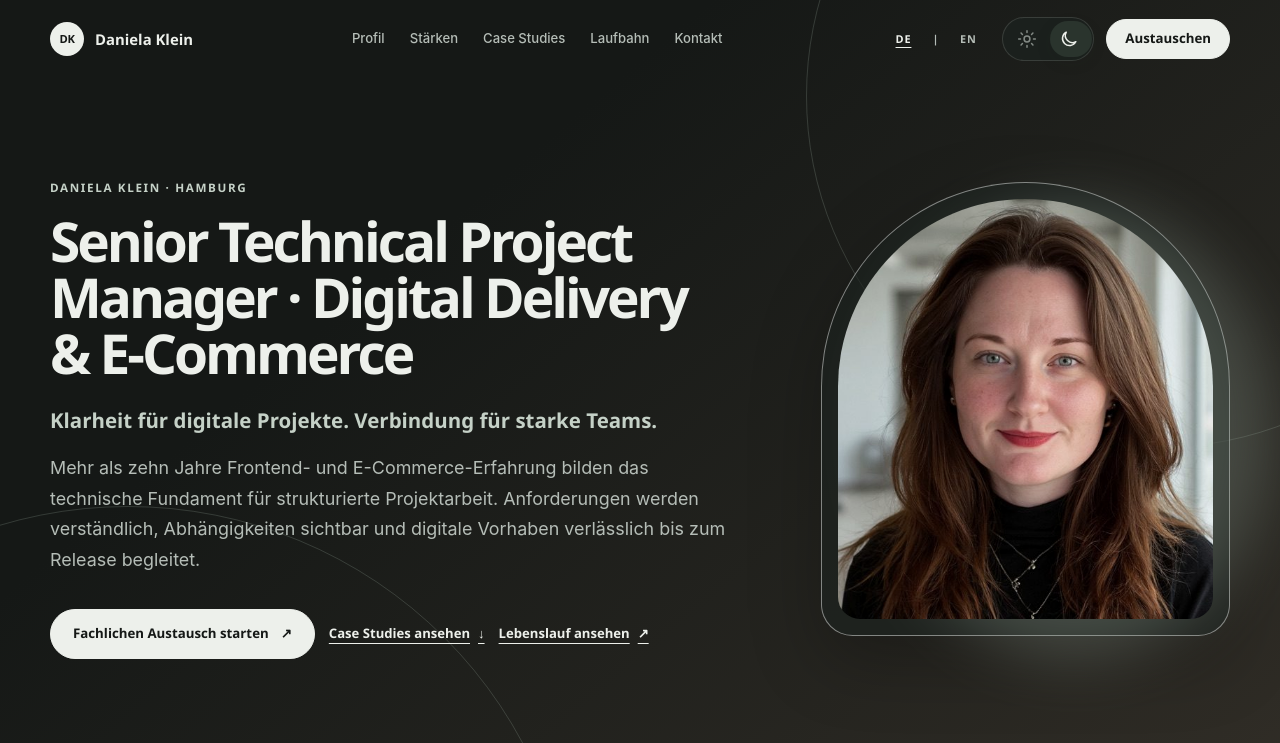
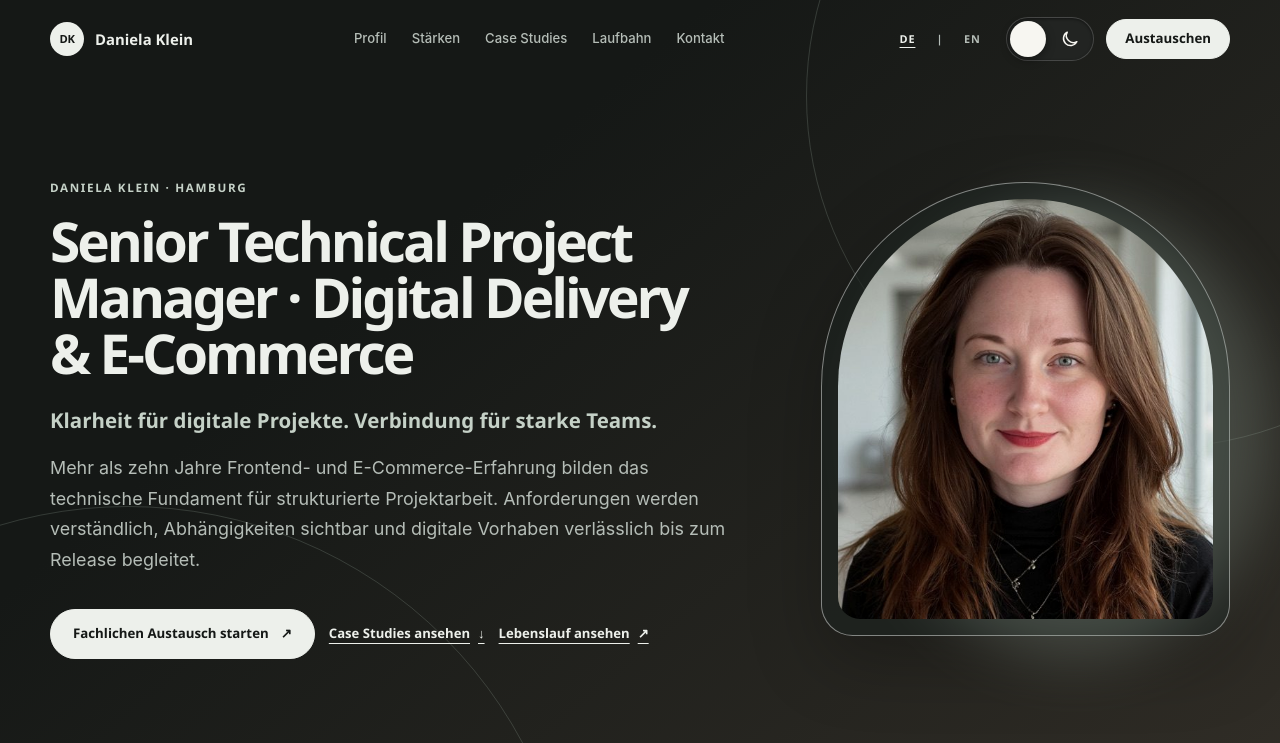
Before and after one commit to mailin89w/daniela-klein-career, a website: page index.html in a window 1280 px wide. Both pictures are taken after a click on the button "Dunkles Farbschema aktivieren". Shown: the top 743 px of the page. Drawn offline with Linux system fonts and the light colour scheme.

Commit message:
Refine theme toggle as sliding switch

```diff
--- a/index.html
+++ b/index.html
@@ -20,7 +20,7 @@
   <link rel="alternate" hreflang="en" href="https://mailin89w.github.io/daniela-klein-career/index-en.html">
   <link rel="alternate" hreflang="x-default" href="https://mailin89w.github.io/daniela-klein-career/">
   <link rel="icon" href="favicon.svg" type="image/svg+xml">
-  <link rel="stylesheet" href="styles.css?v=20260807-2">
+  <link rel="stylesheet" href="styles.css?v=20260807-3">
   <title>Daniela Klein | Senior Technical Project Manager</title>
   <script>
     document.documentElement.classList.add("js");
--- a/styles.css
+++ b/styles.css
@@ -103,35 +103,38 @@ p { margin-bottom: 20px; }
   position: relative;
   display: grid;
   grid-template-columns: repeat(2, 1fr);
-  width: 92px;
+  width: 88px;
   height: 44px;
   padding: 3px;
   place-items: center;
-  border: 1px solid var(--line);
+  border: 1px solid rgba(34, 39, 36, .12);
   border-radius: 999px;
-  background: var(--bg-soft);
-  color: var(--ink-soft);
+  background: #e4e3df;
+  color: #222724;
+  box-shadow: inset 0 1px 3px rgba(30, 38, 33, .12);
   cursor: pointer;
 }
 .theme-toggle::before {
   position: absolute;
   top: 3px;
   left: 3px;
-  width: 42px;
+  width: 36px;
   height: 36px;
-  border-radius: 999px;
-  background: var(--surface-strong);
-  box-shadow: 0 5px 16px rgba(30, 38, 33, .1);
+  border-radius: 50%;
+  background: #222724;
+  box-shadow: 0 3px 10px rgba(30, 38, 33, .3);
   content: "";
-  transition: transform .28s var(--ease), background-color .25s ease;
+  transform: translateX(44px);
+  transition: transform .28s var(--ease), background-color .25s ease, box-shadow .25s ease;
 }
 .theme-toggle:hover { transform: translateY(-2px); }
 .theme-icon { position: relative; z-index: 1; display: block; width: 20px; height: 20px; fill: none; stroke: currentColor; stroke-width: 1.8; stroke-linecap: round; stroke-linejoin: round; transition: color .25s ease, opacity .25s ease; }
-.theme-icon--sun { color: var(--ink); }
-.theme-icon--moon { opacity: .72; }
-:root[data-theme="dark"] .theme-toggle::before { transform: translateX(44px); background: color-mix(in srgb, var(--accent-soft) 74%, var(--surface-strong)); }
-:root[data-theme="dark"] .theme-icon--sun { color: var(--ink-soft); opacity: .68; }
-:root[data-theme="dark"] .theme-icon--moon { color: var(--ink); opacity: 1; }
+.theme-icon--sun { color: #222724; opacity: 1; }
+.theme-icon--moon { color: #222724; opacity: 0; }
+:root[data-theme="dark"] .theme-toggle { border-color: rgba(255,255,255,.16); background: #222422; color: #f7f6f1; box-shadow: inset 0 1px 3px rgba(0,0,0,.45); }
+:root[data-theme="dark"] .theme-toggle::before { transform: translateX(0); background: #f7f6f1; box-shadow: 0 3px 10px rgba(0,0,0,.38); }
+:root[data-theme="dark"] .theme-icon--sun { color: #f7f6f1; opacity: 0; }
+:root[data-theme="dark"] .theme-icon--moon { color: #f7f6f1; opacity: 1; }
 .menu-toggle { display: none; min-width: 44px; min-height: 44px; align-items: center; gap: 9px; padding: 0 12px; border: 1px solid var(--line); border-radius: 999px; background: var(--surface); color: var(--ink); cursor: pointer; }
 .menu-toggle__label { font: 600 .75rem/1 var(--font-display); }
 .menu-toggle__icon, .menu-toggle__icon::before, .menu-toggle__icon::after { display: block; width: 16px; height: 1px; background: currentColor; transition: transform .2s ease, opacity .2s ease; }
@@ -360,9 +363,10 @@ p { margin-bottom: 20px; }
     --feature-surface: #242a26; --feature-ink: #e4e9e3; --feature-ink-soft: #b9c2bb;
     --shadow: 0 24px 70px rgba(0,0,0,.25); --shadow-soft: 0 14px 38px rgba(0,0,0,.18);
   }
-  :root:not([data-theme="light"]) .theme-toggle::before { transform: translateX(44px); background: color-mix(in srgb, var(--accent-soft) 74%, var(--surface-strong)); }
-  :root:not([data-theme="light"]) .theme-icon--sun { color: var(--ink-soft); opacity: .68; }
-  :root:not([data-theme="light"]) .theme-icon--moon { color: var(--ink); opacity: 1; }
+  :root:not([data-theme="light"]) .theme-toggle { border-color: rgba(255,255,255,.16); background: #222422; color: #f7f6f1; box-shadow: inset 0 1px 3px rgba(0,0,0,.45); }
+  :root:not([data-theme="light"]) .theme-toggle::before { transform: translateX(0); background: #f7f6f1; box-shadow: 0 3px 10px rgba(0,0,0,.38); }
+  :root:not([data-theme="light"]) .theme-icon--sun { color: #f7f6f1; opacity: 0; }
+  :root:not([data-theme="light"]) .theme-icon--moon { color: #f7f6f1; opacity: 1; }
 }
 
 @media (max-width: 980px) {
@@ -406,7 +410,8 @@ p { margin-bottom: 20px; }
   .theme-toggle { width: 72px; height: 40px; }
   .theme-toggle::before { width: 32px; height: 32px; }
   .theme-icon { width: 18px; height: 18px; }
-  :root[data-theme="dark"] .theme-toggle::before { transform: translateX(34px); }
+  .theme-toggle::before { transform: translateX(34px); }
+  :root[data-theme="dark"] .theme-toggle::before { transform: translateX(0); }
   h1 { font-size: clamp(2.35rem, 11vw, 3.8rem); }
   .hero { min-height: auto; padding: 115px 0 32px; }
   .hero-grid { gap: 58px; }
@@ -468,7 +473,7 @@ p { margin-bottom: 20px; }
 }
 
 @media (max-width: 680px) and (prefers-color-scheme: dark) {
-  :root:not([data-theme="light"]) .theme-toggle::before { transform: translateX(34px); }
+  :root:not([data-theme="light"]) .theme-toggle::before { transform: translateX(0); }
 }
 
 @media (prefers-reduced-motion: reduce) {
```
Also changed, not shown: index-en.html (+1 -1 lines).
